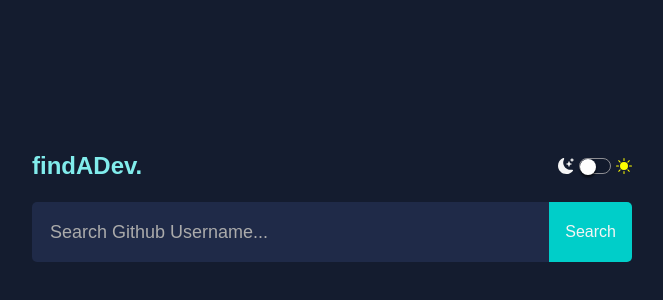
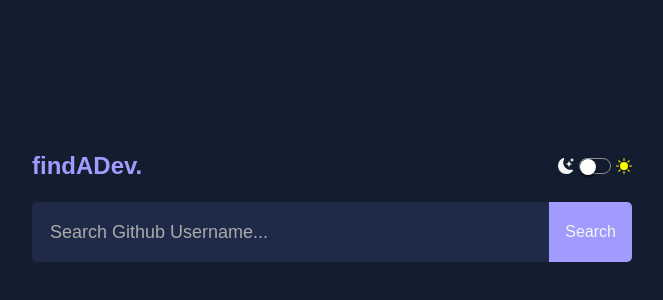
Before and after one commit to julioaraujo96/findADev, a React (Vite) app: page / in a window 1280 px wide. Shown: the part 186-486 px from the top of the page, without its empty margins (308-971 px from the left). Built offline with nearby package versions, Linux system fonts and the light colour scheme.

Commit message:
coloring update

```diff
--- a/package.json
+++ b/package.json
@@ -20,6 +20,6 @@
     "@types/react": "^18.0.15",
     "@types/react-dom": "^18.0.6",
     "@vitejs/plugin-react": "^2.0.0",
-    "vite": "^3.0.0"
+    "vite": "^3.1.8"
   }
 }
--- a/src/Components/UI/Button/Button.jsx
+++ b/src/Components/UI/Button/Button.jsx
@@ -1,9 +1,13 @@
-import React from 'react';
+import {useContext} from 'react';
 import "./styles.scss";
 
+import { ThemeContext } from "../../../pages/App/App";
+
 function Button({type,modifier,children}) {
+const { theme, setTheme } = useContext(ThemeContext);
+  console.log(theme)
     return (
-        <button type={type} className={`${modifier}-button`}>
+        <button type={type} className={`${modifier}-button btn-${theme}`}>
             {children}
         </button>
     );
--- a/src/Components/UI/Button/styles.scss
+++ b/src/Components/UI/Button/styles.scss
@@ -5,13 +5,19 @@
     border-radius: 0 5px 5px 0;
     padding: 1em;
     border: none;
-    background-color: $accent;
     color: $primaryText;
     cursor: pointer;
 
     &:hover {
         opacity: 0.8;
     }
+}
+.btn-light{
+  background:$primary;
+}
+
+.btn-dark{
+  background: $primary-light;
 }
 
 @media only screen and (max-width: 490px) {
--- a/src/Components/UI/Container/styles.scss
+++ b/src/Components/UI/Container/styles.scss
@@ -1,5 +1,4 @@
 @import "../../../styles/colors.scss";
-
 .main-container {
     width: 50%;
 }
--- a/src/styles/colors.scss
+++ b/src/styles/colors.scss
@@ -6,8 +6,9 @@ $error: #da1717;
 $accent: #00cec9;
 
 
-$color_checkbox_success:#4cd964;
+$color_checkbox_success:#27ae60;
 $color_checkbox_default:#8E8E93;
 
 //light
-$primary-light:#81ecec;
+$primary-light:#a29bfe;
+$search-btn-light:#6c5ce7;
```
Also changed, not shown: src/Components/UI/Switch/styles.scss (line endings or trailing spaces), 1 other file (tests, documents, lock files or other folders).
